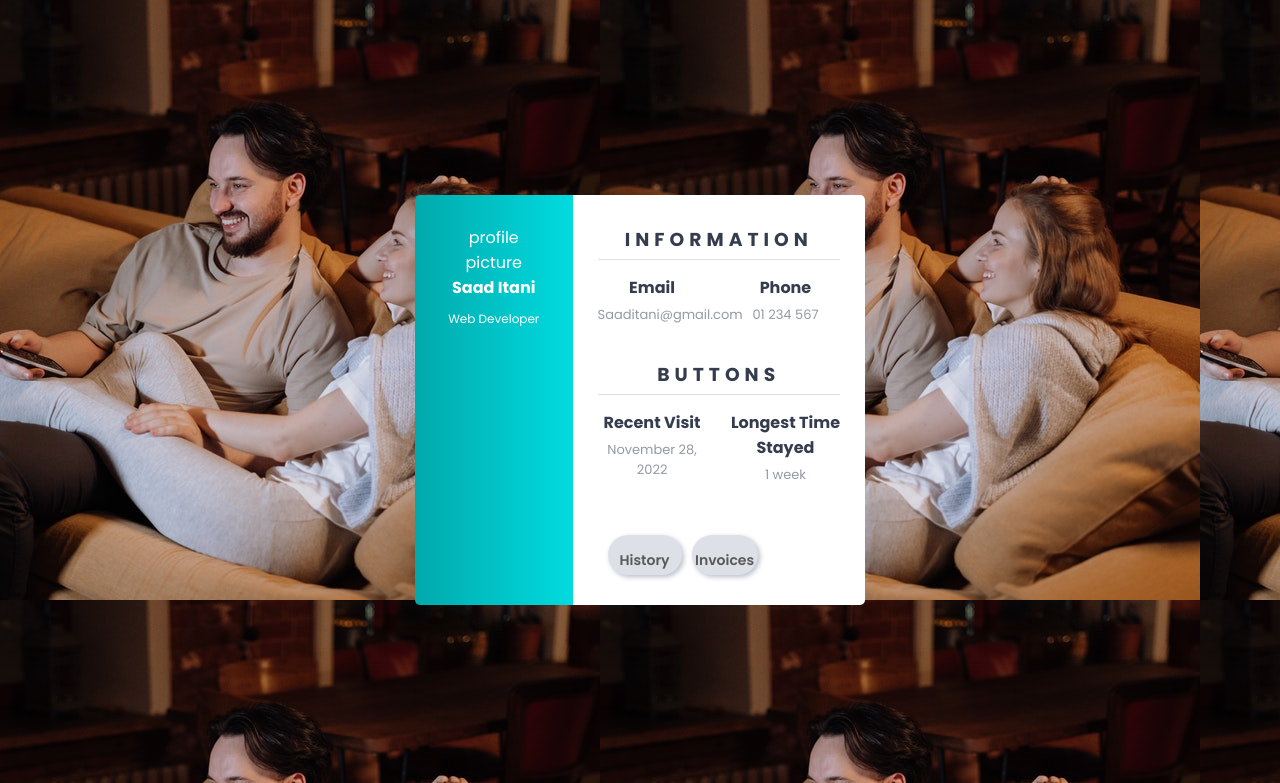
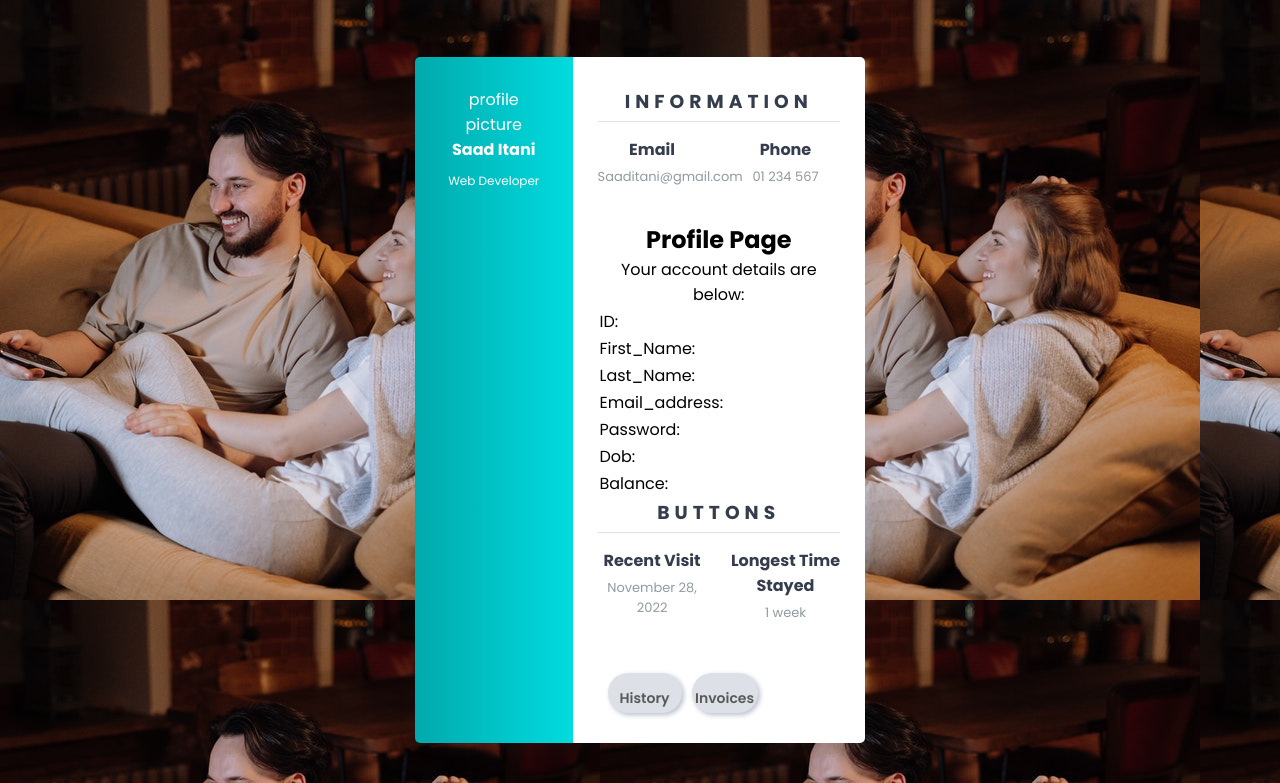
Before and after one commit to Saad-Itani/351-Project, a Flask app: template Website/templates/profile.html in a window 1280 px wide. Shown: the top 783 px of the page. Run offline with Flask 2, Linux system fonts and the light colour scheme; the template is opened without the code that fills it, so the values that code supplies are empty; some libraries are stand-ins or nearby versions.

Commit message:
Update profile.html

```diff
--- a/Website/templates/profile.html
+++ b/Website/templates/profile.html
@@ -40,6 +40,40 @@
                     </div>
                 </div>
             </div>
+           <h2>Profile Page</h2>
+<div>
+    <p>Your account details are below:</p>
+    <table>
+        <tr>
+            <td>ID:</td>
+            <td>{{ account['ID'] }}</td>
+        </tr>
+        <tr>
+            <td>First_Name:</td>
+            <td>{{ account['First_Name'] }}</td>
+        </tr>
+        <tr>
+            <td>Last_Name:</td>
+            <td>{{ account['Last_Name'] }}</td>
+        </tr>
+       <tr>
+            <td>Email_address:</td>
+            <td>{{ account['Email_address'] }}</td>
+        </tr>
+       <tr>
+            <td>Password:</td>
+            <td>{{ account['Password'] }}</td>
+        </tr>
+       <tr>
+            <td>Dob:</td>
+            <td>{{ account['Dob'] }}</td>
+        </tr>
+       <tr>
+            <td>Balance:</td>
+            <td>{{ account['Balance'] }}</td>
+       </tr>
+    </table>
+</div>
 
             <!-- second div -->
 
```
